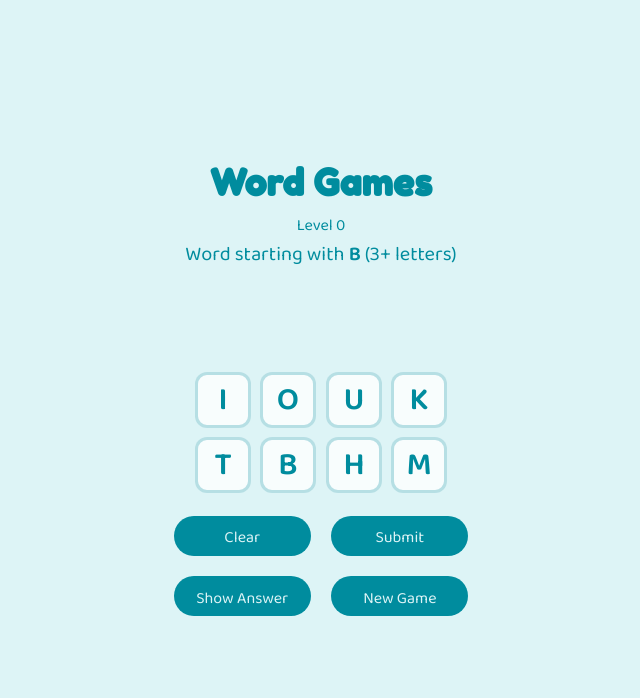
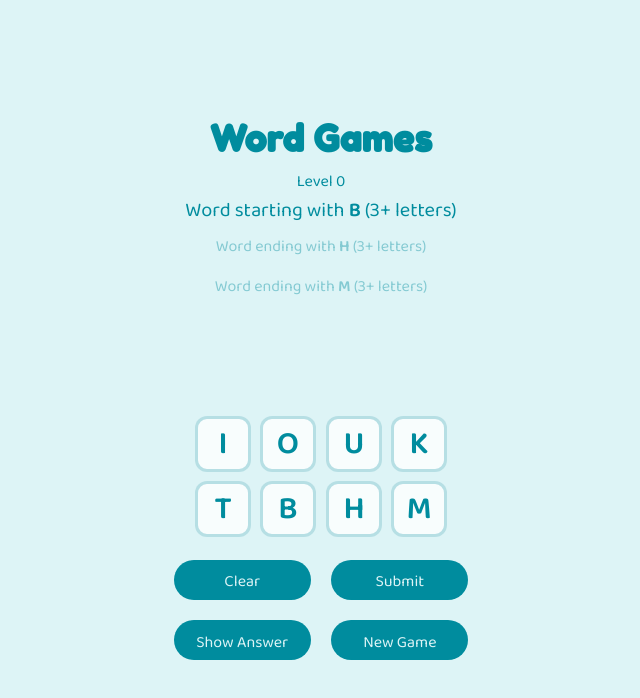
Before and after one commit to balong/wordgames, a Next.js app: page / in a window 1280 px wide. Shown: the top 698 px of the page, without its empty margins (319-959 px from the left). Built offline with nearby package versions, Linux system fonts and the light colour scheme.

Commit message:
Add challenge preview system with smooth animations

```diff
--- /dev/null
+++ b/app/_components/ChallengePreview.tsx
@@ -0,0 +1,73 @@
+'use client';
+
+import { useEffect, useState } from 'react';
+import { describeChallenge } from '../_utils/gameLogic';
+import type { Challenge } from '../_types/game';
+
+interface ChallengePreviewProps {
+  currentChallenge: Challenge;
+  upcomingChallenges: Challenge[];
+  isAnimating: boolean;
+  onAnimationComplete: () => void;
+}
+
+export default function ChallengePreview({
+  currentChallenge,
+  upcomingChallenges,
+  isAnimating,
+  onAnimationComplete
+}: ChallengePreviewProps) {
+  const [animationState, setAnimationState] = useState<'idle' | 'animating' | 'complete'>('idle');
+
+  useEffect(() => {
+    if (isAnimating) {
+      setAnimationState('animating');
+      const timer = setTimeout(() => {
+        setAnimationState('complete');
+        onAnimationComplete();
+      }, 500); // Animation duration
+      return () => clearTimeout(timer);
+    }
+  }, [isAnimating, onAnimationComplete]);
+
+  return (
+    <div className="challenge-preview-container">
+      {/* Upcoming challenges (lower opacity) */}
+      {upcomingChallenges.map((challenge, index) => (
+        <div
+          key={`upcoming-${index}`}
+          className={`challenge-preview-item upcoming-${index + 1} ${
+            animationState === 'animating' ? 'animate-slide-down' : ''
+          }`}
+          style={{
+            opacity: 0.4,
+            transform: `translateY(${(index + 1) * 40}px)`,
+            transition: animationState === 'animating' ? 'all 0.5s ease-in-out' : 'none'
+          }}
+        >
+          <div
+            className="text-sm text-gray-500"
+            dangerouslySetInnerHTML={{ __html: describeChallenge(challenge) }}
+          />
+        </div>
+      ))}
+
+      {/* Current challenge (full opacity) */}
+      <div
+        className={`challenge-preview-item current ${
+          animationState === 'animating' ? 'animate-slide-up' : ''
+        }`}
+        style={{
+          opacity: 1,
+          transform: animationState === 'animating' ? 'translateY(-40px)' : 'translateY(0)',
+          transition: animationState === 'animating' ? 'all 0.5s ease-in-out' : 'none'
+        }}
+      >
+        <div
+          id="challengeDesc"
+          dangerouslySetInnerHTML={{ __html: describeChallenge(currentChallenge) }}
+        />
+      </div>
+    </div>
+  );
+}
--- a/app/_components/GameBoard.tsx
+++ b/app/_components/GameBoard.tsx
@@ -6,6 +6,7 @@ import WordArea from './WordArea';
 import Controls from './Controls';
 import Message from './Message';
 import Confetti from './Confetti';
+import ChallengePreview from './ChallengePreview';
 import { createLetterSet } from '../_utils/gameLogic';
 import { describeChallenge } from '../_utils/gameLogic';
 import { createSimpleChallenge } from '../_utils/simpleChallenge';
@@ -32,6 +33,10 @@ export default function GameBoard({ initialLetterSet }: GameBoardProps) {
   const [showConfetti, setShowConfetti] = useState(false);
   const [isLoading, setIsLoading] = useState(true);
 
+  // Challenge preview system
+  const [upcomingChallenges, setUpcomingChallenges] = useState<Challenge[]>([]);
+  const [isAnimating, setIsAnimating] = useState(false);
+
   // Sound effects
   const [popSound, setPopSound] = useState<HTMLAudioElement | null>(null);
   const [shineSound, setShineSound] = useState<HTMLAudioElement | null>(null);
@@ -48,6 +53,58 @@ export default function GameBoard({ initialLetterSet }: GameBoardProps) {
 
     setPopSound(pop);
     setShineSound(shine);
+  }, []);
+
+  const generateUpcomingChallenges = useCallback(async (
+    letters: string[],
+    currentLevel: number,
+    usedChallenges: Set<string>,
+    usedWords: Set<string>,
+    recentTypes: ChallengeType[]
+  ) => {
+    const upcoming: Challenge[] = [];
+
+    for (let i = 1; i <= 2; i++) {
+      const futureLevel = currentLevel + i;
+      const futureUsedChallenges = new Set(usedChallenges);
+      const futureUsedWords = new Set(usedWords);
+      const futureRecentTypes = [...recentTypes];
+
+      try {
+        const challenge = createSimpleChallenge(
+          letters,
+          null, // No last type for preview
+          futureLevel,
+          futureUsedChallenges,
+          futureUsedWords,
+          futureRecentTypes
+        );
+        upcoming.push(challenge);
+
+        // Update tracking for next iteration
+        let challengeId: string;
+        if (challenge.type === 'vowels') {
+          challengeId = `${challenge.type}-${challenge.count}`;
+        } else if (challenge.type === 'contains') {
+          challengeId = `${challenge.type}-${challenge.letter}-${challenge.count}`;
+        } else if (challenge.type === 'uses') {
+          challengeId = `${challenge.type}-${challenge.letters?.join(',')}`;
+        } else if (challenge.type === 'unique') {
+          challengeId = `${challenge.type}`;
+        } else {
+          challengeId = `${challenge.type}-${challenge.letter}`;
+        }
+        futureUsedChallenges.add(challengeId);
+        futureRecentTypes.push(challenge.type);
+        if (futureRecentTypes.length > 3) {
+          futureRecentTypes.shift();
+        }
+      } catch (error) {
+        console.error(`Error generating preview challenge ${i}:`, error);
+      }
+    }
+
+    return upcoming;
   }, []);
 
   const startGame = useCallback(() => {
@@ -111,6 +168,16 @@ export default function GameBoard({ initialLetterSet }: GameBoardProps) {
       setMessage(''); // Clear any previous messages
       setIsSuccess(false); // Clear success state
       setIsLoading(false);
+
+      // Generate upcoming challenges for preview
+      const upcoming = await generateUpcomingChallenges(
+        letters,
+        currentLevel,
+        usedChallenges,
+        usedWords,
+        recentTypes
+      );
+      setUpcomingChallenges(upcoming);
     } catch (error) {
       console.error('Error generating challenge:', error);
       setMessage("Error loading challenge. Please try again.");
@@ -251,7 +318,11 @@ export default function GameBoard({ initialLetterSet }: GameBoardProps) {
         setSlots([]);
         setIsSuccess(false);
         setShowConfetti(false);
-        nextPuzzle(letterSet, usedSolutions, newLevel, lastType);
+
+        // Start animation
+        setIsAnimating(true);
+
+        // After animation completes, nextPuzzle will be called with the new level
       }, 2500);
     } else {
       // Provide specific feedback based on challenge type
@@ -339,6 +410,12 @@ export default function GameBoard({ initialLetterSet }: GameBoardProps) {
     }
   };
 
+  const handleAnimationComplete = () => {
+    setIsAnimating(false);
+    const newLevel = level; // This will be the updated level
+    nextPuzzle(letterSet, usedSolutions, newLevel, lastType);
+  };
+
   const handleNewGame = () => {
     startGame();
   };
@@ -363,9 +440,11 @@ export default function GameBoard({ initialLetterSet }: GameBoardProps) {
       <h1>Word Games</h1>
       <div className="text-sm text-gray-600 mb-2">Level {level}</div>
 
-      <div
-        id="challengeDesc"
-        dangerouslySetInnerHTML={{ __html: describeChallenge(currentChallenge) }}
+      <ChallengePreview
+        currentChallenge={currentChallenge}
+        upcomingChallenges={upcomingChallenges}
+        isAnimating={isAnimating}
+        onAnimationComplete={handleAnimationComplete}
       />
 
       <WordArea slots={slots} onSlotClick={removeSlot} />
--- a/app/globals.css
+++ b/app/globals.css
@@ -148,3 +148,38 @@ button:hover {
 .animate-pop {
   animation: popIn 0.35s cubic-bezier(0.2, 1.3, 0.4, 1) forwards;
 }
+
+/* Challenge preview animations */
+.challenge-preview-container {
+  position: relative;
+  min-height: 120px;
+  margin-bottom: 1rem;
+}
+
+.challenge-preview-item {
+  position: absolute;
+  width: 100%;
+  text-align: center;
+  transition: all 0.5s ease-in-out;
+}
+
+.challenge-preview-item.current {
+  position: relative;
+  z-index: 2;
+}
+
+.challenge-preview-item.upcoming-1 {
+  z-index: 1;
+}
+
+.challenge-preview-item.upcoming-2 {
+  z-index: 0;
+}
+
+.animate-slide-down {
+  transform: translateY(40px) !important;
+}
+
+.animate-slide-up {
+  transform: translateY(-40px) !important;
+}
```
